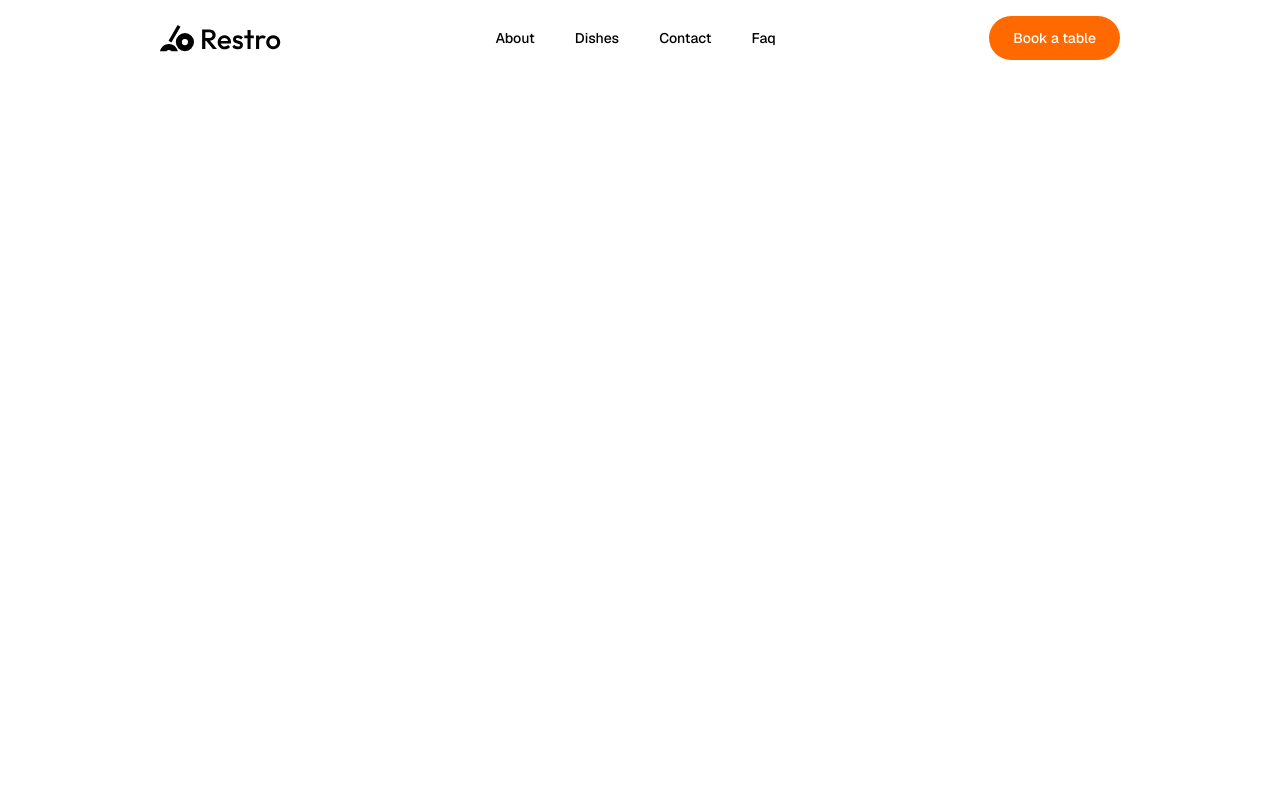
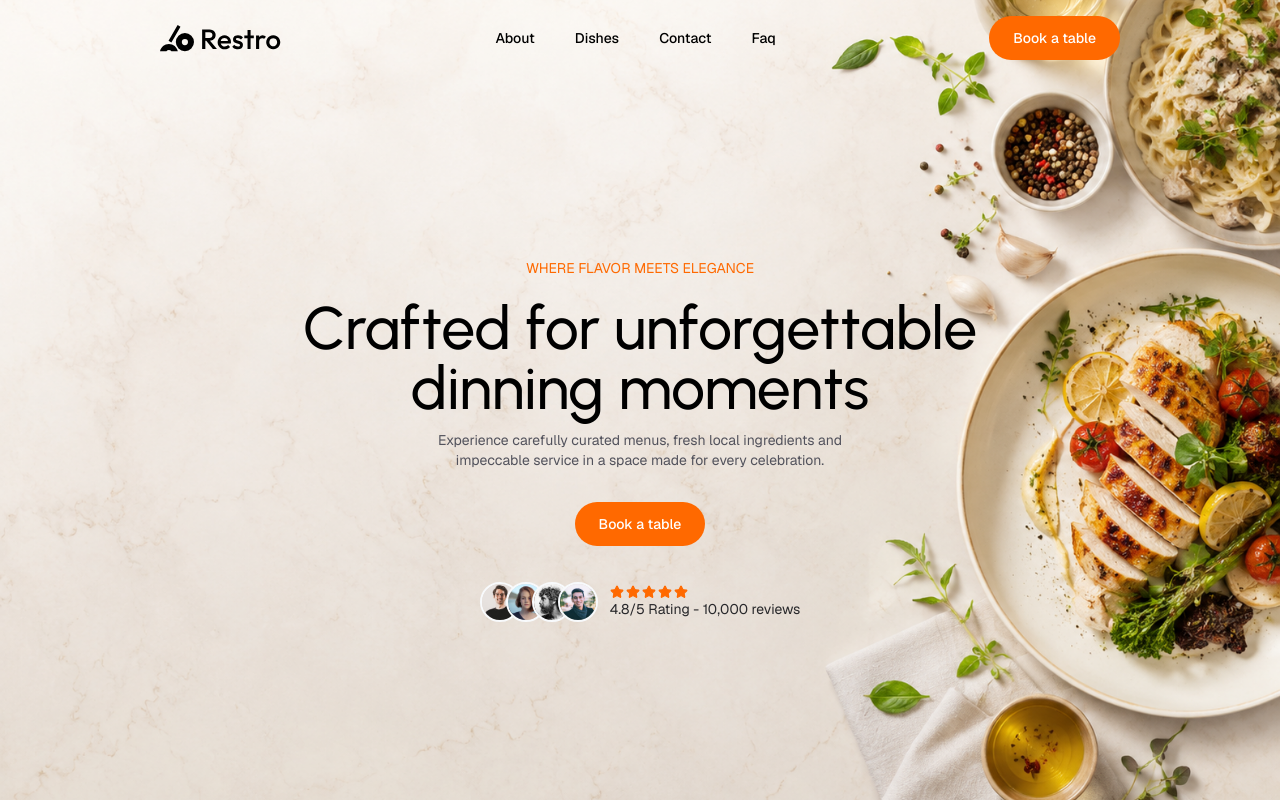
Before and after one commit to syedumaircodes/resto-landing-page, a React (Vite) app: page / in a window 1280 px wide. Built offline with nearby package versions, Linux system fonts and the light colour scheme.

Commit message:
hero section completed

```diff
--- a/src/App.jsx
+++ b/src/App.jsx
@@ -1,9 +1,11 @@
 import Sitenavbar from "./components/site-navbar";
+import HeroSection from "./sections/hero-section";
 
 const App = () => {
   return (
     <>
       <Sitenavbar />
+      <HeroSection />
     </>
   );
 };
--- /dev/null
+++ b/src/components/animation-provider.jsx
@@ -0,0 +1,31 @@
+import { motion } from "motion/react";
+const AnimationProvider = ({
+  children,
+  delay = 0,
+  y = 50,
+  x = 0,
+  scale = 1,
+  className,
+  ...props
+}) => {
+  return (
+    <motion.div
+      initial={{ opacity: 0, x, y, scale }}
+      whileInView={{ opacity: 1, x: 0, y: 0, scale: 1 }}
+      viewport={{ once: true }}
+      transition={{
+        delay,
+        type: "spring",
+        stifness: 320,
+        damping: 70,
+        mass: 1,
+      }}
+      className={className}
+      {...props}
+    >
+      {children}
+    </motion.div>
+  );
+};
+
+export default AnimationProvider;
--- /dev/null
+++ b/src/sections/hero-section.jsx
@@ -0,0 +1,62 @@
+import { Star } from "lucide-react";
+import AnimationProvider from "../components/animation-provider";
+const Avatars = [
+  "/assets/user-1.jpeg",
+  "/assets/user-2.jpeg",
+  "/assets/user-3.jpeg",
+  "/assets/user-4.jpeg",
+];
+
+const HeroSection = () => {
+  return (
+    <section className="flex flex-col items-center min-h-screen justify-center bg-[url('/assets/heroBanner.png')] bg-cover bg-center bg-no-repeat px-4 pt-20">
+      <AnimationProvider y={-20} delay={0.2}>
+        <p className="text-orange-500">WHERE FLAVOR MEETS ELEGANCE</p>
+      </AnimationProvider>
+      <AnimationProvider>
+        <h1 className="text-5xl md:text-6xl font-medium max-w-3xl text-center mt-5 font-urbanist text-balance">
+          Crafted for unforgettable dinning moments
+        </h1>
+      </AnimationProvider>
+      <AnimationProvider delay={0.2}>
+        <p className="text-zinc-600 max-w-md text-center mt-3">
+          Experience carefully curated menus, fresh local ingredients and
+          impeccable service in a space made for every celebration.
+        </p>
+      </AnimationProvider>
+      <AnimationProvider>
+        <a
+          href="#booking-process"
+          className="bg-orange-500 hover:bg-orange-600 text-white font-medium px-6 py-3 mt-8 rounded-full block transition"
+        >
+          Book a table
+        </a>
+      </AnimationProvider>
+      <AnimationProvider className="flex items-center justify-center md:justify-start mt-9">
+        <div className="flex -space-x-3.5 pr-3">
+          {Avatars.map((src, index) => (
+            <img
+              key={index}
+              src={src}
+              alt="guests"
+              className="size-10 border-2 border-slate-50 rounded-full hover:-translate-y-px transition"
+            />
+          ))}
+        </div>
+        <div>
+          <div className="flex items-center gap-0.5">
+            {[...Array(5)].map((_, index) => (
+              <Star
+                key={index}
+                className="fill-orange-500 size-3.5 text-orange-500"
+              />
+            ))}
+          </div>
+          <p className="text-zinc-800">4.8/5 Rating - 10,000 reviews</p>
+        </div>
+      </AnimationProvider>
+    </section>
+  );
+};
+
+export default HeroSection;
```
